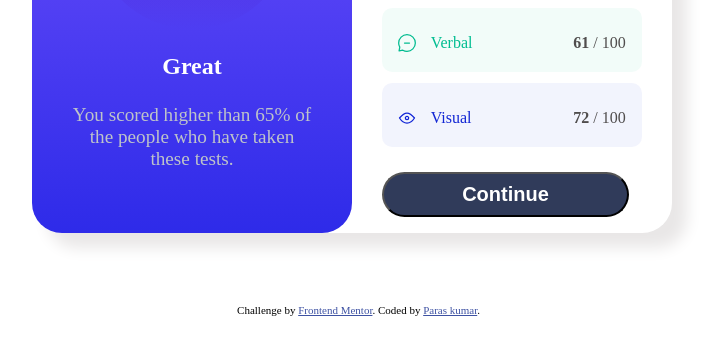
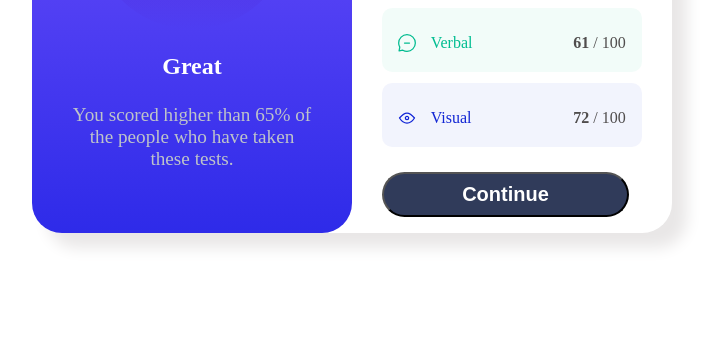
Before and after one commit to paraskumar09/results-summary-componet, a plain HTML site: page index.html in a window 1280 px wide. Shown: the part 479-834 px from the top of the page, without its empty margins (288-1006 px from the left). Drawn offline with Linux system fonts and the light colour scheme.

Commit message:
Update index.html

```diff
--- a/index.html
+++ b/index.html
@@ -64,11 +64,6 @@
   </div>
 
   </div>
-
 </div>
-  <div class="attribution">
-    Challenge by <a href="https://www.frontendmentor.io?ref=challenge" target="_blank">Frontend Mentor</a>.
-    Coded by <a href="https://www.frontendmentor.io/profile/paraskumar09">Paras kumar</a>.
-  </div>
 </body>
 </html>
```
